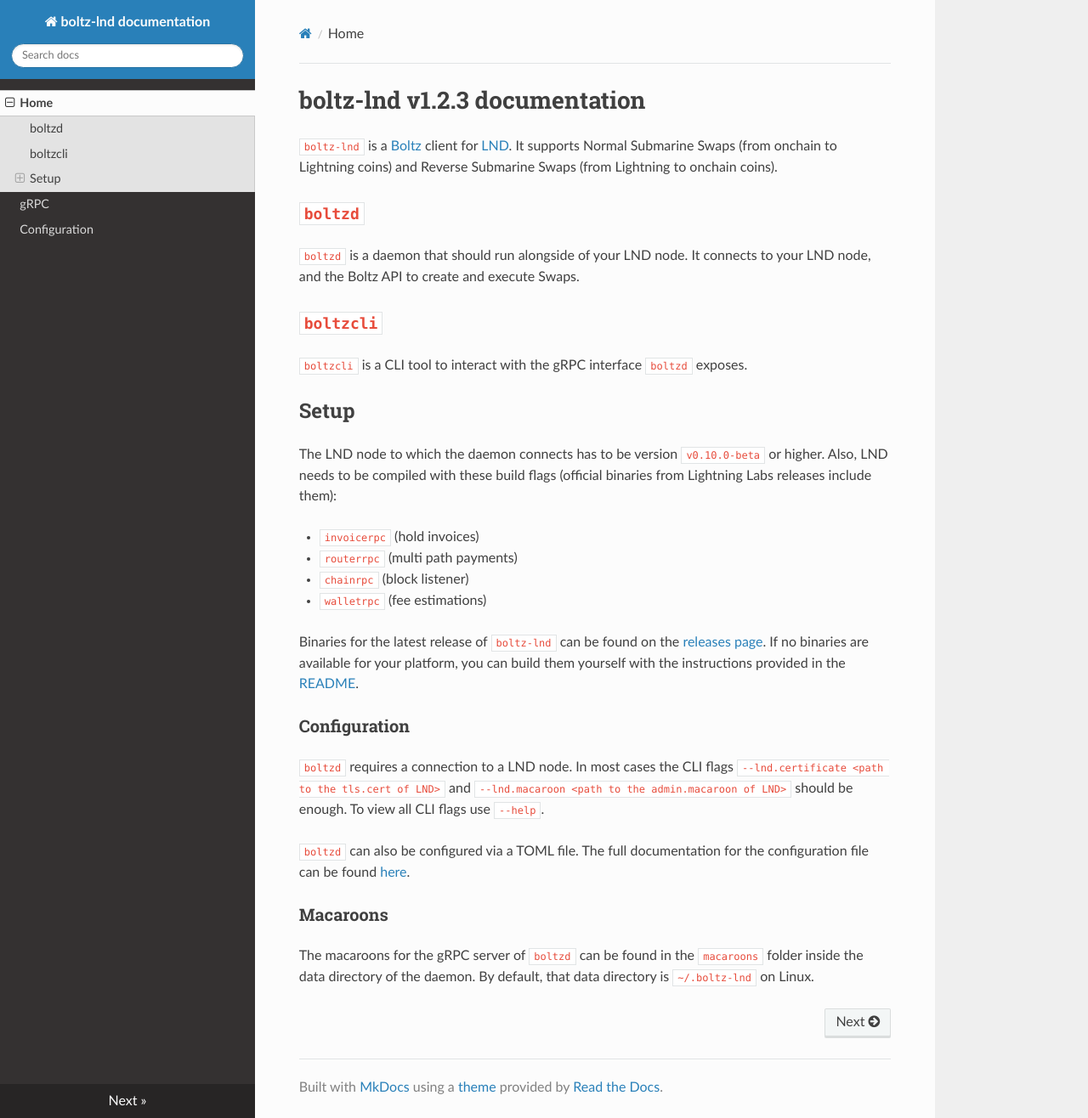
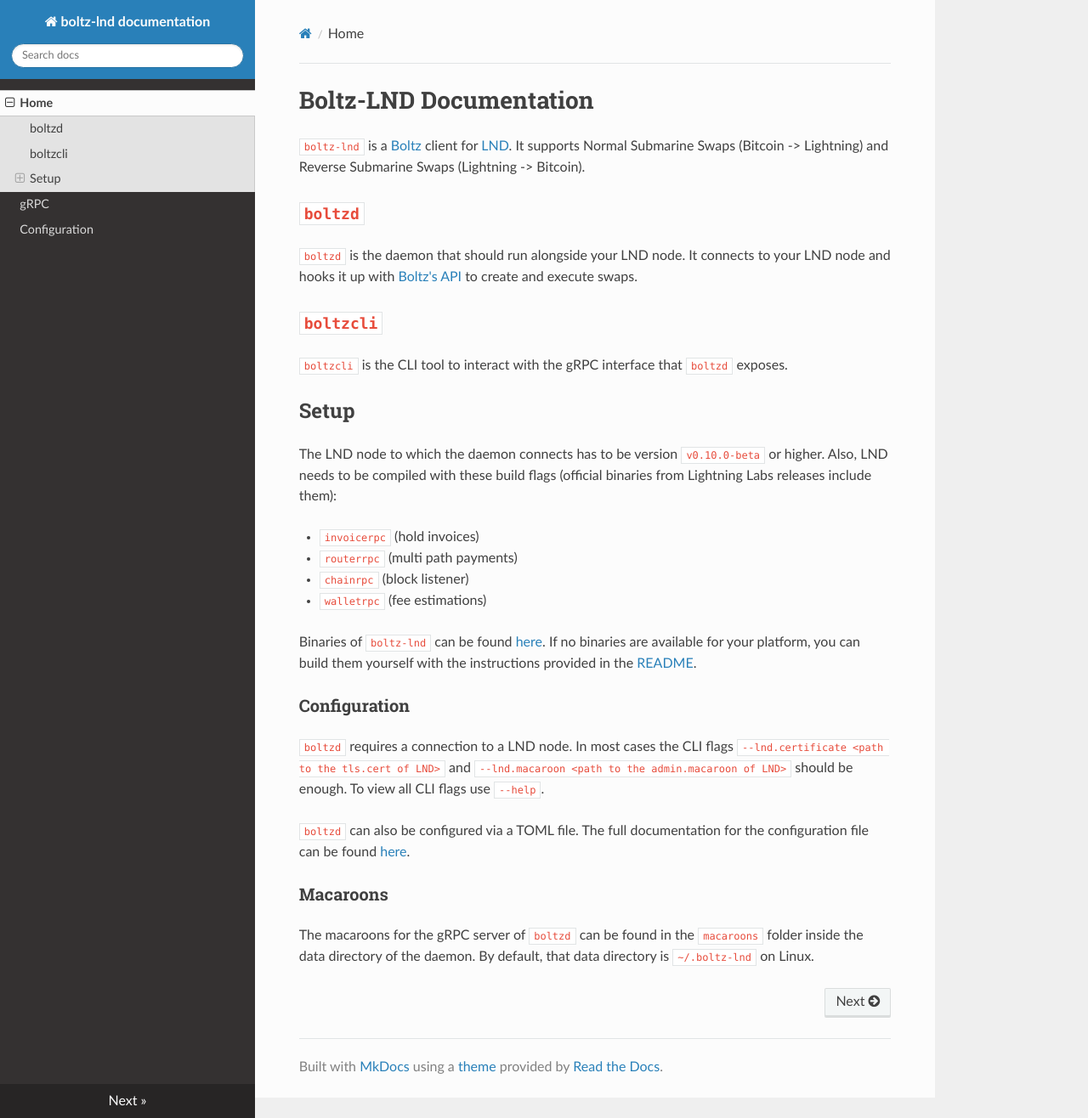
Before and after one commit to BoltzExchange/boltz-client, an MkDocs documentation site: the page built from docs/index.md, in a window 1280 px wide and 1316 px high. Shown: the whole window at 85% size. Built offline with MkDocs 1.6.1, drawn with Linux system fonts in a browser that asks for light colours; nearby versions of some CDN libraries.

Commit message:
docs: fixes

```diff
--- a/docs/index.md
+++ b/docs/index.md
@@ -1,14 +1,14 @@
-# boltz-lnd v1.2.3 documentation
+# Boltz-LND Documentation
 
-`boltz-lnd` is a [Boltz](https://boltz.exchange) client for [LND](https://github.com/lightningnetwork/lnd). It supports Normal Submarine Swaps (from onchain to Lightning coins) and Reverse Submarine Swaps (from Lightning to onchain coins).
+`boltz-lnd` is a [Boltz](https://boltz.exchange) client for [LND](https://github.com/lightningnetwork/lnd). It supports Normal Submarine Swaps (Bitcoin -> Lightning) and Reverse Submarine Swaps (Lightning -> Bitcoin).
 
 ## `boltzd`
 
-`boltzd` is a daemon that should run alongside of your LND node. It connects to your LND node, and the Boltz API to create and execute Swaps.
+`boltzd` is the daemon that should run alongside your LND node. It connects to your LND node and hooks it up with [Boltz's API](https://docs.boltz.exchange) to create and execute swaps.
 
 ## `boltzcli`
 
-`boltzcli` is a CLI tool to interact with the gRPC interface `boltzd` exposes.
+`boltzcli` is the CLI tool to interact with the gRPC interface that `boltzd` exposes.
 
 ## Setup
 
@@ -19,7 +19,7 @@ The LND node to which the daemon connects has to be version `v0.10.0-beta` or hi
 * `chainrpc` (block listener)
 * `walletrpc` (fee estimations)
 
-Binaries for the latest release of `boltz-lnd` can be found on the [releases page](https://github.com/BoltzExchange/boltz-lnd/releases). If no binaries are available for your platform, you can build them yourself with the instructions provided in the [README](https://github.com/BoltzExchange/boltz-lnd#building).
+Binaries of `boltz-lnd` can be found [here](https://github.com/BoltzExchange/boltz-lnd/releases). If no binaries are available for your platform, you can build them yourself with the instructions provided in the [README](https://github.com/BoltzExchange/boltz-lnd#building).
 
 ### Configuration
 
```
Also changed, not shown: docs/README.md (+6 -6 lines).
